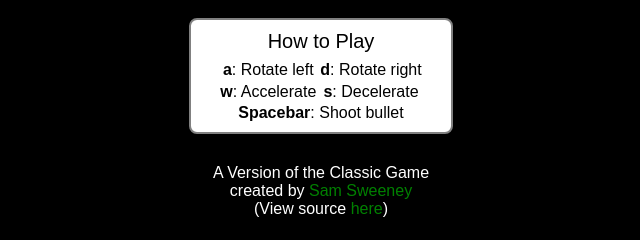
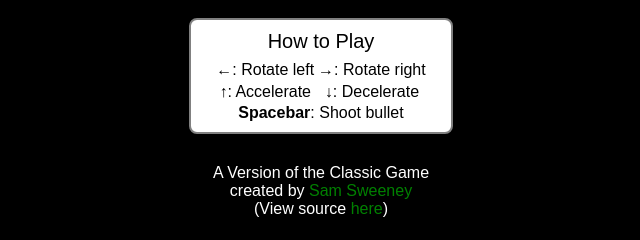
Before and after one commit to shubik22/Asteroids, a plain HTML site: page index.html in a window 1280 px wide. Shown: the part 706-946 px from the top of the page, 319-959 px from the left. Drawn offline with Linux system fonts and the light colour scheme.

Commit message:
Fixes instruction box

```diff
--- a/index.html
+++ b/index.html
@@ -38,18 +38,18 @@
       <table>
         <tr>
           <td>
-            <strong>a</strong>: Rotate left
+            <strong>&#8592;</strong>: Rotate left
           </td>
           <td>
-            <strong>d</strong>: Rotate right
+            <strong>&#8594;</strong>: Rotate right
           </td>
         </tr>
         <tr>
           <td>
-            <strong>w</strong>: Accelerate
+            <strong>&#8593;</strong>: Accelerate
           </td>
           <td>
-            <strong>s</strong>: Decelerate
+            <strong>&#8595;</strong>: Decelerate
           </td>
         </tr>
       </table>
```
